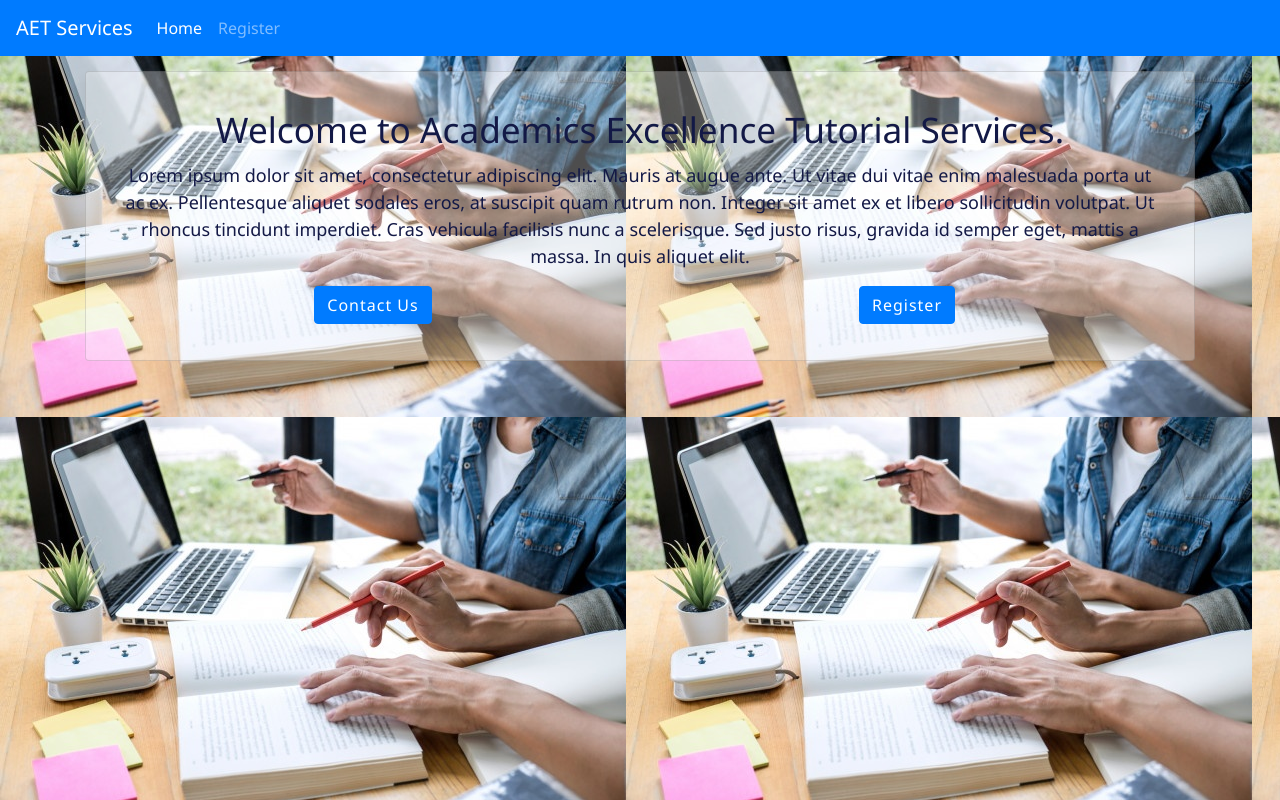
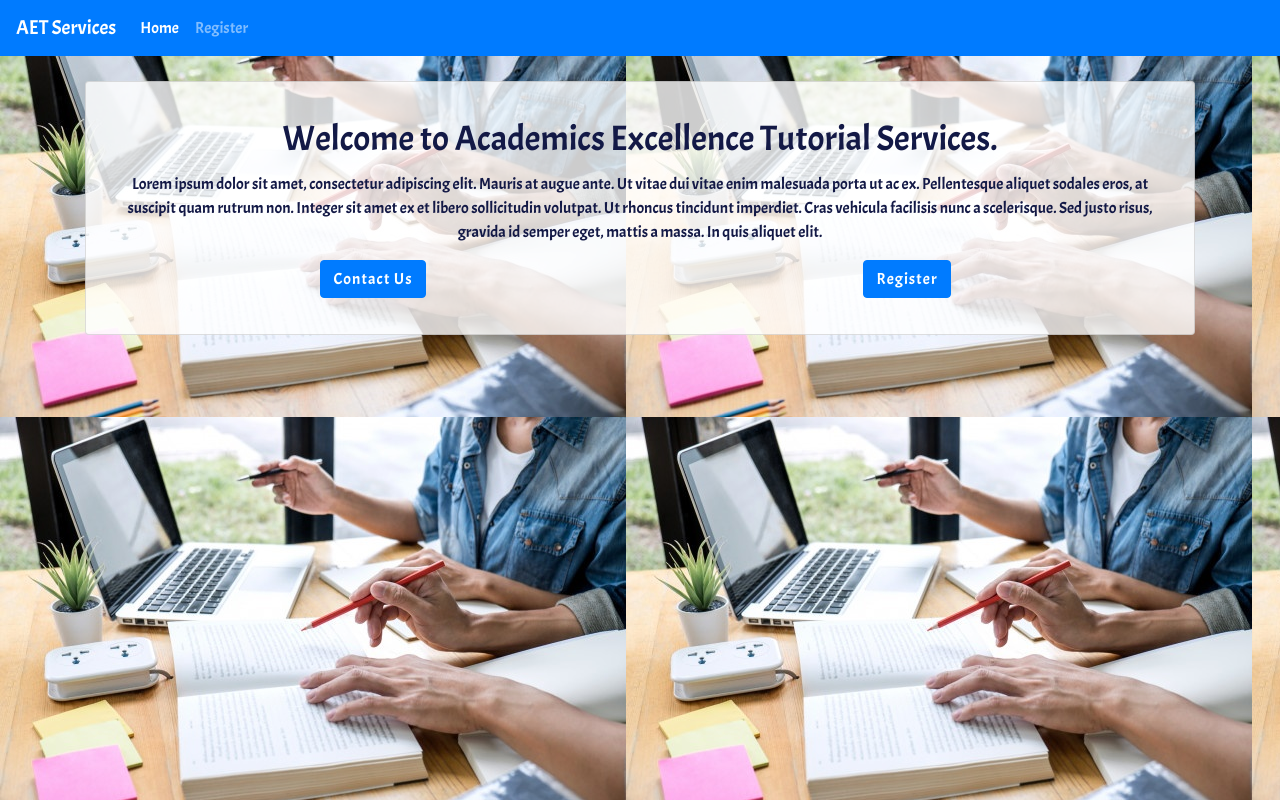
Before and after one commit to kevkouadio/AET-Services, a React app in the folder client/: page / in a window 1280 px wide. Built offline with nearby package versions, Linux system fonts and the light colour scheme; a script that the page names is missing.

Commit message:
add of google Acme font

```diff
--- a/client/public/index.html
+++ b/client/public/index.html
@@ -24,6 +24,9 @@
       work correctly both with client-side routing and a non-root public URL.
       Learn how to configure a non-root public URL by running `npm run build`.
     -->
+    <link rel="preconnect" href="https://fonts.googleapis.com">
+    <link rel="preconnect" href="https://fonts.gstatic.com" crossorigin>
+    <link href="https://fonts.googleapis.com/css2?family=Acme&display=swap" rel="stylesheet">
     <title>AET-Services</title>
   </head>
   <body>
--- a/client/src/styles.scss
+++ b/client/src/styles.scss
@@ -8,7 +8,8 @@ $blue-color: #22ac11;
 }
 
 body {
-  font-family: 'Segoe UI', Tahoma, Geneva, Verdana, sans-serif;
+  font-family: 'Acme', sans-serif;
+  //font-size: 20px;
   color: $base-color;
   background-image: url("../src/pages/assets/high-school-students-classmates-with-helps-friend-homework-learning_28283-874.jpg");
 }
@@ -95,9 +96,9 @@ img {
 }
 
 .card {
-  margin-top: 15px;
-  background-color: rgba(255, 255, 255, 0.3);
-  font-size: 18px;
+  margin-top: 25px;
+  background-color: rgba(255, 255, 255, 0.8);
+  // font-size: 18px;
 }
 
 .login-error {
```
